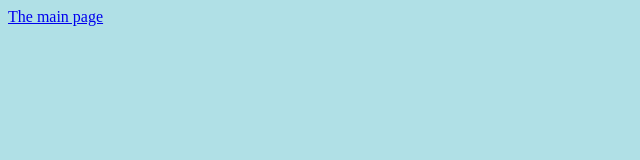
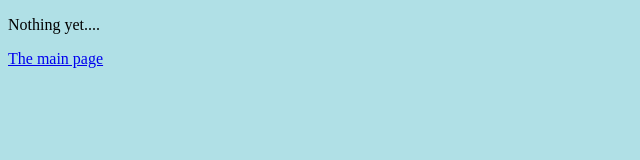
Before and after one commit to Ashif29/Portfolio, a plain HTML site: page Blogs.html in a window 1280 px wide. Shown: the whole page, without its empty margins (0-640 px from the left). Drawn offline with Linux system fonts and the light colour scheme.

Commit message:
Update Blogs.html

```diff
--- a/Blogs.html
+++ b/Blogs.html
@@ -3,12 +3,12 @@
 
 <head>
   <meta charset="utf-8">
-  <title>My Hobbies</title>
+  <title>My blogs</title>
 </head>
+<body style="background-color: powderblue;">
+  <p>Nothing yet....</p>
 
-<body style="background-color: powderblue;">
-
-  <a href="index.html">The main page</a>
+  <p><a href="index.html">The main page</a></p>
 </body>
 
 </html>
```
